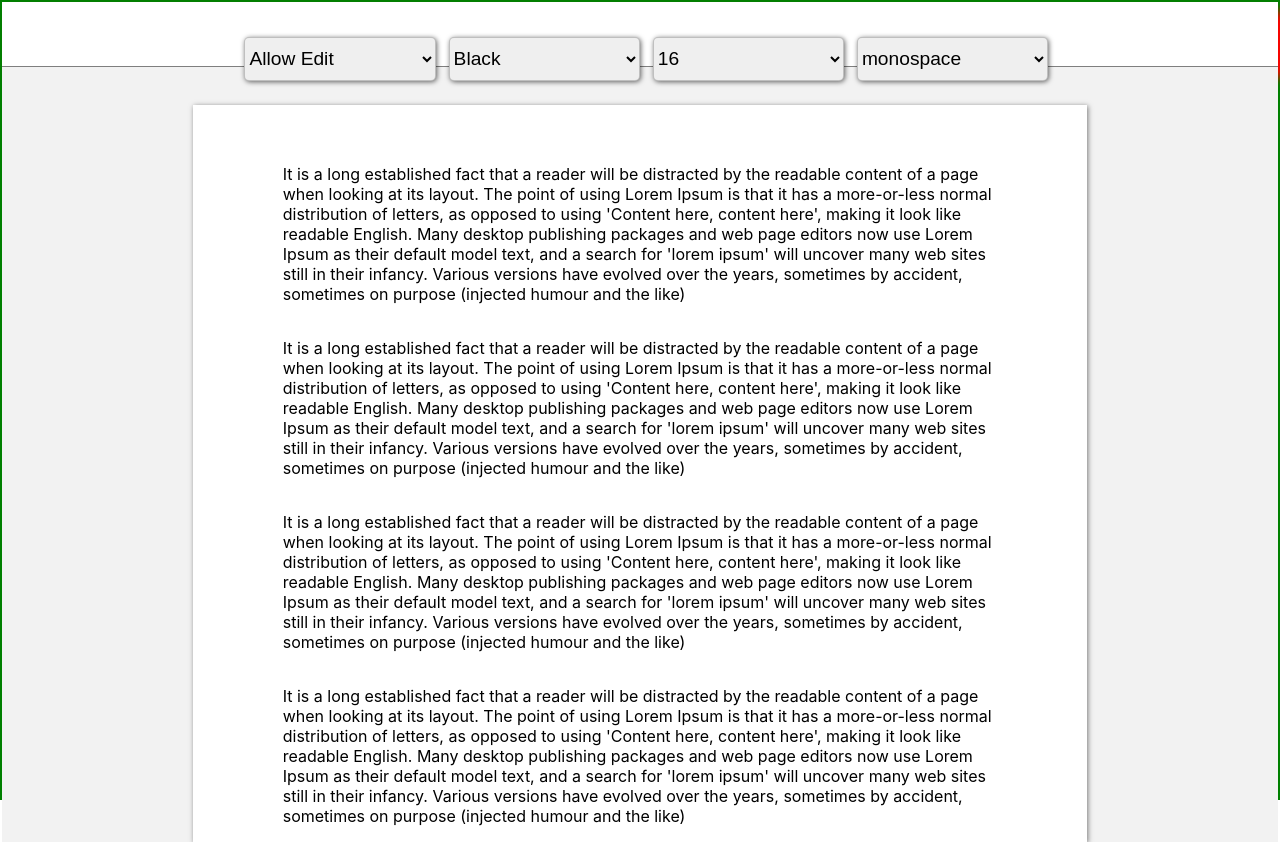
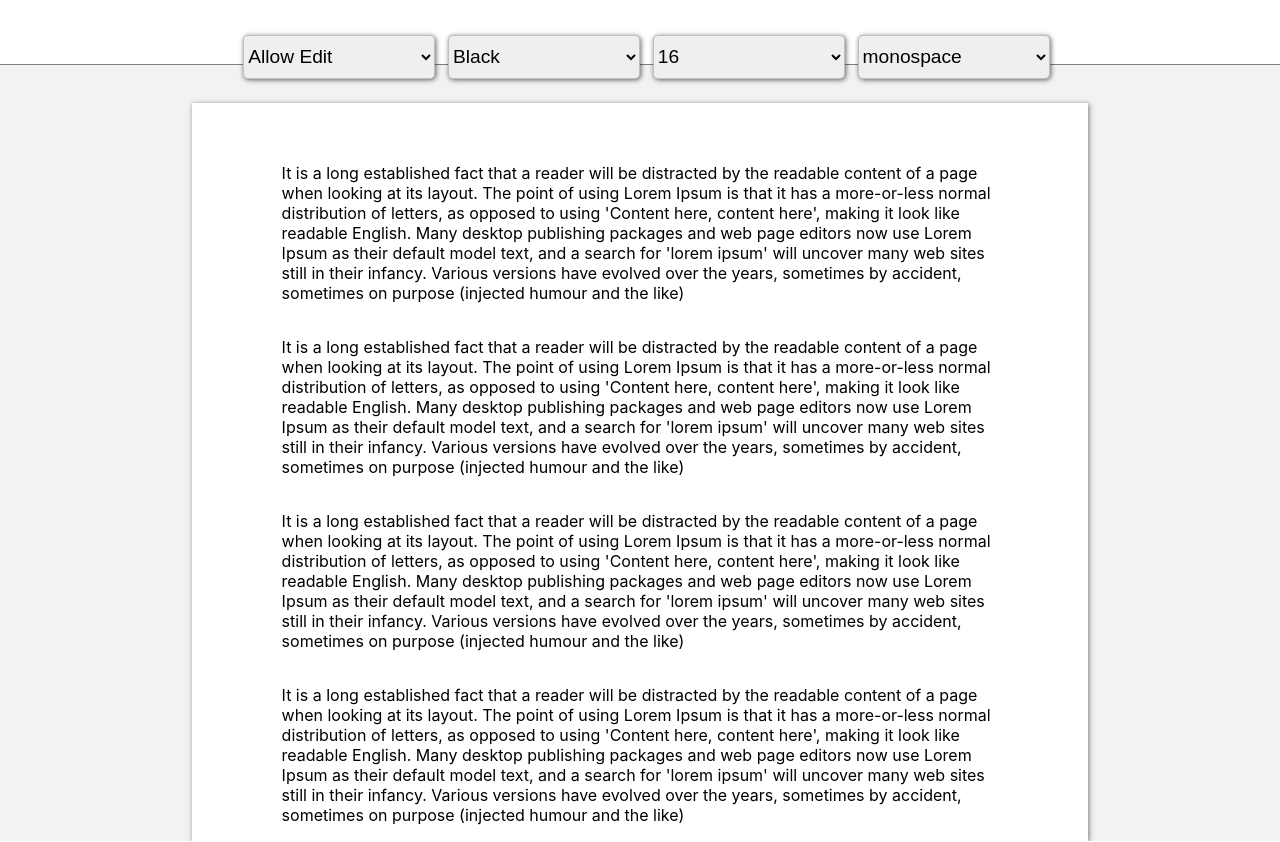
Before and after one commit to sai1781/MCT2, a React (Create React App) app: page / in a window 1280 px wide. Built offline with nearby package versions, Linux system fonts and the light colour scheme.

Commit message:
Update App.css

```diff
--- a/src/App.css
+++ b/src/App.css
@@ -3,7 +3,6 @@
   width: 100vw;
   height: 100vh;
   box-sizing: border-box;
-  border: 2px solid green;
 
 }
 .nav{
@@ -13,7 +12,6 @@
   background-color: white;
   height:8%;
   border-bottom: 1px solid rgba(0,0,0,0.5);
-  box-shadow: 10px 10px 10px red;
 }
 .button{
   border: 1px solid rgba(0,0,0,0.2);
```
